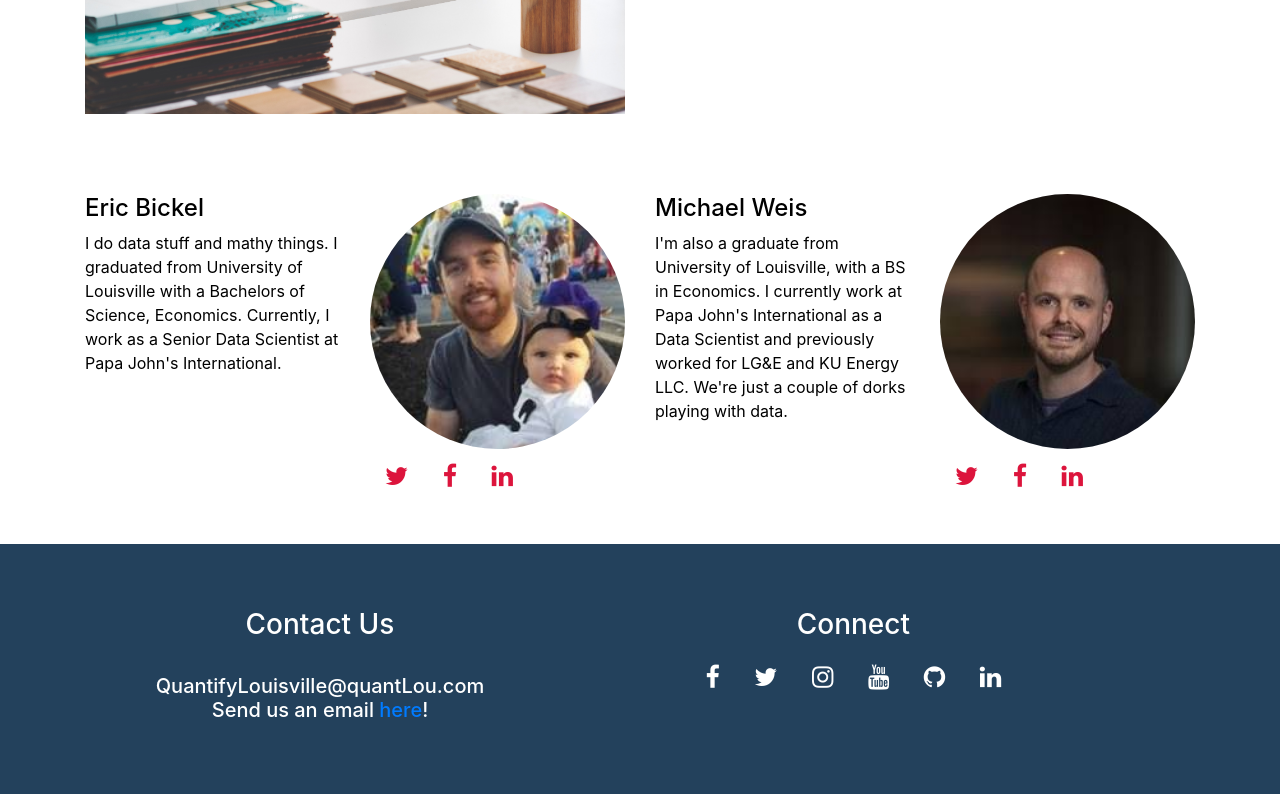
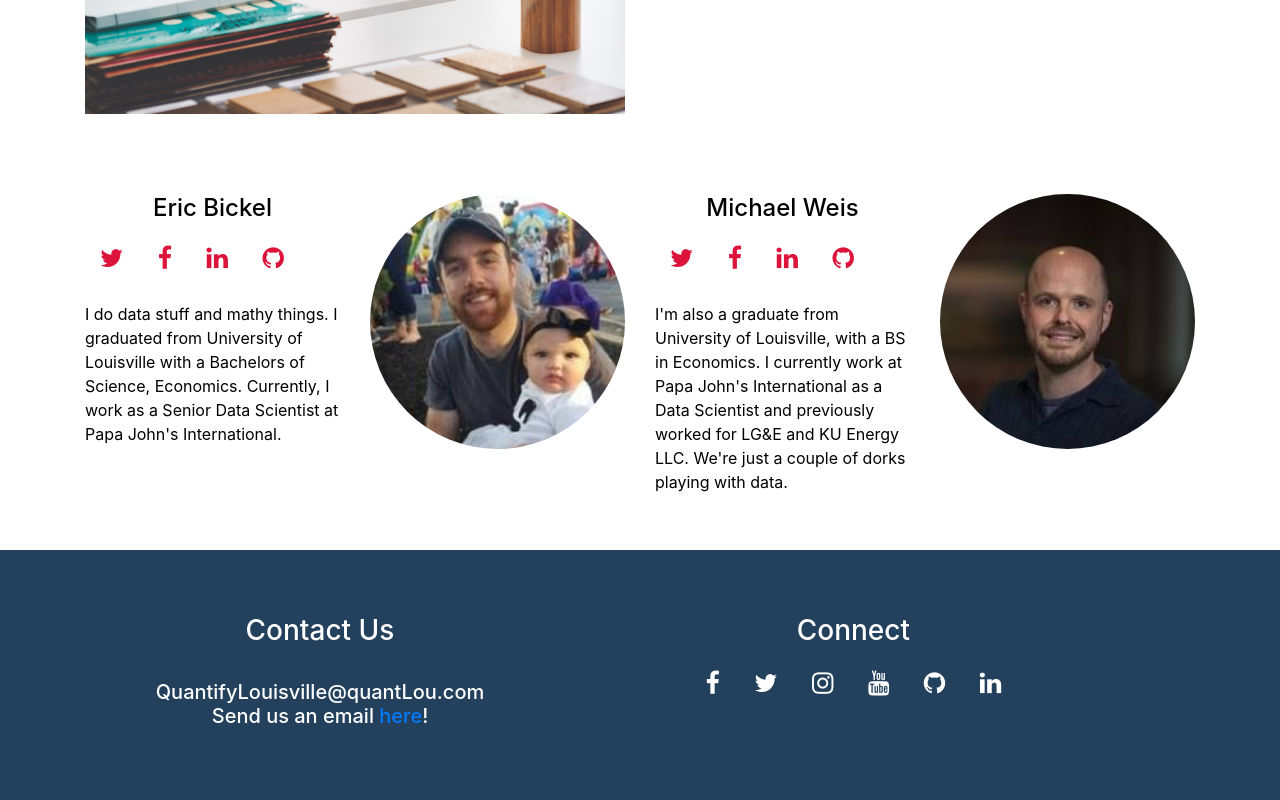
Before and after one commit to jULIAbEE33/quantifyLouisville, a plain HTML site: page index.html in a window 1280 px wide. Shown: the part 1309-2109 px from the top of the page. Drawn offline with nearby package versions, Linux system fonts and the light colour scheme.

Commit message:
"moved SM icons and fixed aligning issues"

```diff
--- a/index.html
+++ b/index.html
@@ -61,27 +61,29 @@
         <div class="row">
             <div class="col-lg-3 col-md-3 col-sm-6 col-xs-1">
                 <h4>Eric Bickel</h4>
+                <p class="icon"><a href="https://twitter.com/eric_bickel?lang=en" target="_blank" class="fa fa-twitter fa2"></a>
+                  <a href="https://www.facebook.com/bickel.eric" target="_blank" class="fa fa-facebook fa2"></a>
+                  <a href="https://www.linkedin.com/in/ericbickel/" target="_blank" class="fa fa-linkedin fa2"></a>
+                  <a href="https://github.com/ehbick01" target="_blank" class="fa fa-github fa2"></a></p>
                 <p>I do data stuff and mathy things. I graduated from University of Louisville with a Bachelors of Science, Economics.
                     Currently, I work as a Senior Data Scientist at Papa John's International.
                 </p>
             </div>
             <div class="col-lg-3 col-md-3 col-sm-6 col-xs-1">
                 <img class="eric" src="img/eric3.jpg" class="img-responsive">
-                <a href="https://twitter.com/eric_bickel?lang=en" target="_blank" class="fa fa-twitter fa2"></a>
-                    <a href="https://www.facebook.com/bickel.eric" target="_blank" class="fa fa-facebook fa2"></a>
-                    <a href="https://www.linkedin.com/in/ericbickel/" target="_blank" class="fa fa-linkedin fa2"></a>
             </div>
             <div class="col-lg-3 col-md-3 col-sm-6 col-xs-1">
                 <h4>Michael Weis</h4>
+                <p class="icon"><a href="https://twitter.com/michael_weis?lang=en" target="_blank" class="fa fa-twitter fa2"></a>
+                  <a href="https://www.facebook.com/michaelweis26" target="_blank" class="fa fa-facebook fa2"></a>
+                  <a href="https://www.linkedin.com/in/michael-weis-40279349/" target="_blank" class="fa fa-linkedin fa2"></a>
+                  <a href="https://github.com" target="_blank" class="fa fa-github fa2"></a></p>
                 <p>I'm also a graduate from University of Louisville, with a BS in Economics. I currently work at Papa John's International
                         as a Data Scientist and previously worked for LG&E and KU Energy LLC. We're just a couple of dorks playing with data.
                 </p>
             </div>
             <div class="col-lg-3 col-md-3 col-sm-6 col-xs-1">
                 <img class="mike" src="img/weis3.jpg" class="img-responsive">
-                <a href="https://twitter.com/michael_weis?lang=en" target="_blank" class="fa fa-twitter fa2"></a>
-                <a href="https://www.facebook.com/michaelweis26" target="_blank" class="fa fa-facebook fa2"></a>
-                <a href="https://www.linkedin.com/in/michael-weis-40279349/" target="_blank" class="fa fa-linkedin fa2"></a>
             </div>
         </div>
     </div>
--- a/newsletter.css
+++ b/newsletter.css
@@ -68,6 +68,7 @@
   .newsletter-btn:hover{
     opacity: .7;
   }
+
   /********** MEDIA QUERIES **********/
   @media screen and (max-width :900px){
     .col{
--- a/style.css
+++ b/style.css
@@ -21,6 +21,9 @@ h4, p {
     color: black;
 }
 
+h4 {
+    text-align: center;
+}
 .landing-text h1 {
     font-size: 5em;
     font-weight: 700;
@@ -47,6 +50,10 @@ footer {
 
 .mike {
     border-radius: 50%;
+}
+
+.icon{
+    text-align: left;
 }
 /********** PSEUDO-ELEMENTS AND FONT AWESOME ICONS **********/
 .fa {
```
